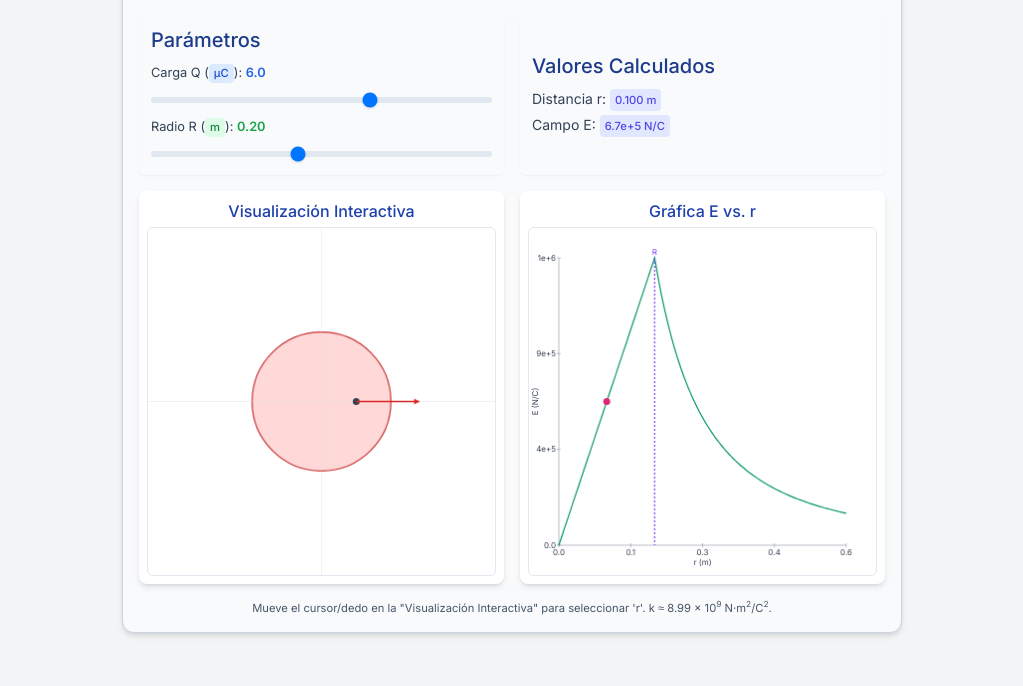
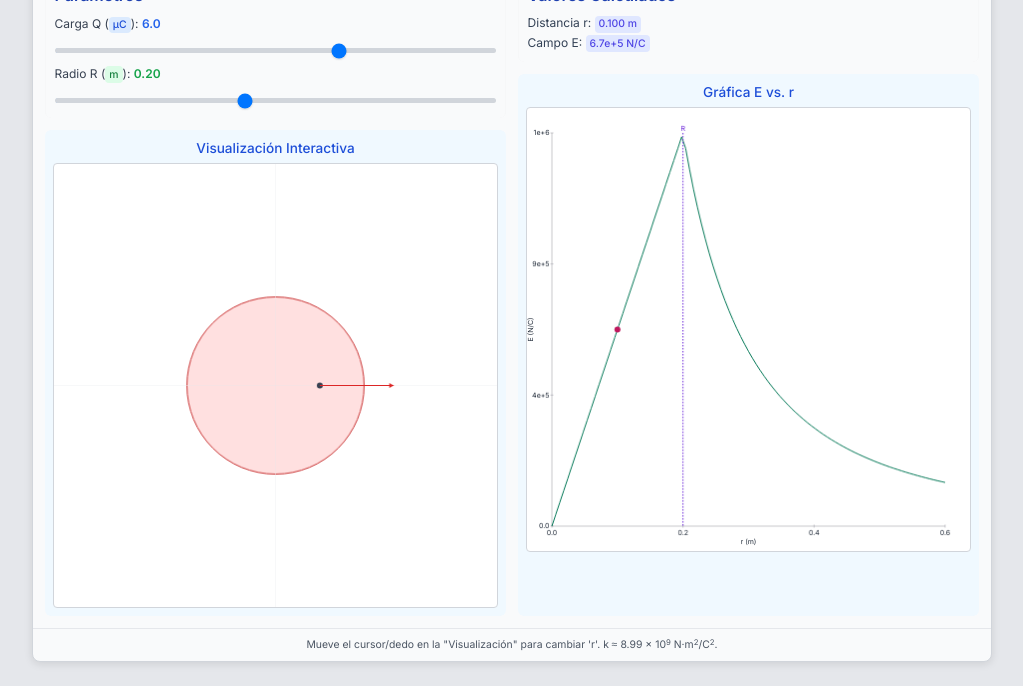
Before and after one commit to aulaquest/simulador-esfera-cargada, a plain HTML site: page index.html in a window 1280 px wide. Shown: the part 114-800 px from the top of the page, without its empty margins (128-1151 px from the left). Drawn offline with nearby package versions, Linux system fonts and the light colour scheme.

Commit message:
Update index.html

```diff
--- a/index.html
+++ b/index.html
@@ -10,164 +10,191 @@
     <script src="https://cdn.tailwindcss.com"></script>
 
     <style>
-        body { /* Aplicar la fuente al body para que todo lo herede */
+        body {
             font-family: 'Inter', sans-serif;
             overscroll-behavior: none;
-            background-color: #f3f4f6; /* Un fondo para la página entera si el wrapper no la cubre */
-            margin: 0; /* Asegurar que no haya márgenes por defecto en el body */
-            padding: 1em 0; /* Un poco de padding vertical para la página */
+            background-color: #e5e7eb; /* Fondo gris más claro para la página */
+            margin: 0;
+            padding: 0.5em; /* Padding mínimo para la página */
+            display: flex;
+            justify-content: center;
+            align-items: flex-start; /* Alinear al inicio para que el scroll no sea necesario si el contenido es alto */
+            min-height: 100vh;
         }
-        .electrostática-simulator-snippet-wrapper {
-            /* font-family ya heredado del body */
-            margin: 1em auto;
-            max-width: 780px;
-            border: 1px solid #cbd5e1;
-            border-radius: 0.75rem;
-            background-color: #f8fafc;
-            box-shadow: 0 4px 6px -1px rgb(0 0 0 / 0.1), 0 2px 4px -2px rgb(0 0 0 / 0.1);
+        .simulator-container-main {
+            width: 100%;
+            max-width: 960px; /* Ancho máximo para PC, puede ajustarse */
+            margin: 0.5em auto;
+            border: 1px solid #d1d5db;
+            border-radius: 0.5rem;
+            background-color: #f9fafb;
+            box-shadow: 0 2px 8px rgba(0,0,0,0.1);
             overflow: hidden;
         }
 
-        /* --- ESTILOS ESPECÍFICOS PARA ENCABEZADOS --- */
-        .electrostática-simulator-snippet-wrapper h1 {
-            color: #1e3a8a;
-            font-size: 1.25rem;
+        /* Estilos para encabezados dentro del simulador */
+        .simulator-container-main h1 {
+            color: #1e3a8a; /* Azul oscuro */
+            font-size: 1.1rem; /* Reducido */
             font-weight: 600;
             text-align: center;
+            padding: 0.6rem 0.5rem; /* Padding reducido */
+            border-bottom: 1px solid #e5e7eb;
+            background-color: #f3f4f6; /* Fondo ligero para la cabecera */
         }
-        .electrostática-simulator-snippet-wrapper h2 {
-            color: #1e3a8a;
-            font-size: 1.125rem;
-            font-weight: 500;
+        .simulator-container-main h2 { /* Para títulos de sección como Parámetros, Valores, etc. */
+            color: #1e40af; /* Azul un poco más claro */
+            font-size: 0.9rem; /* Reducido */
+            font-weight: 600;
+            margin-bottom: 0.4rem; /* Espacio reducido */
         }
-        .electrostática-simulator-snippet-wrapper h3 {
-            color: #1e40af;
-            font-size: 0.875rem;
+         .simulator-container-main h3 { /* Para títulos de los canvas */
+            color: #1d4ed8;
+            font-size: 0.8rem;
             font-weight: 500;
             text-align: center;
+            margin-bottom: 0.3rem;
         }
 
+
         @media (min-width: 640px) { /* sm */
-            .electrostática-simulator-snippet-wrapper h1 { font-size: 1.5rem; }
-            .electrostática-simulator-snippet-wrapper h2 { font-size: 1.25rem; }
-            .electrostática-simulator-snippet-wrapper h3 { font-size: 1rem; }
+            .simulator-container-main h1 { font-size: 1.25rem; padding: 0.75rem 0.5rem; }
+            .simulator-container-main h2 { font-size: 1rem; margin-bottom: 0.5rem; }
+            .simulator-container-main h3 { font-size: 0.85rem; }
         }
-        @media (min-width: 768px) { /* md */
-            .electrostática-simulator-snippet-wrapper h1 { font-size: 1.875rem; }
+        @media (min-width: 1024px) { /* lg, para el layout de 2 columnas principal */
+             .simulator-container-main h1 { font-size: 1.4rem; }
         }
-        /* --- FIN DE ESTILOS ESPECÍFICOS PARA ENCABEZADOS --- */
 
-        .electrostática-simulator-snippet-wrapper input[type="range"]::-webkit-slider-runnable-track {
-            height: 6px;
-            background: #e2e8f0;
+
+        .simulator-container-main input[type="range"]::-webkit-slider-runnable-track {
+            height: 5px;
+            background: #d1d5db;
             border-radius: 9999px;
         }
-        .electrostática-simulator-snippet-wrapper input[type="range"]::-moz-range-track {
-            height: 6px;
-            background: #e2e8f0;
+        .simulator-container-main input[type="range"]::-moz-range-track {
+            height: 5px;
+            background: #d1d5db;
             border-radius: 9999px;
         }
-        .electrostática-simulator-snippet-wrapper input[type="range"]::-webkit-slider-thumb {
+        .simulator-container-main input[type="range"]::-webkit-slider-thumb {
             -webkit-appearance: none;
             appearance: none;
-            width: 16px;
-            height: 16px;
-            background: #2563eb;
+            width: 14px;
+            height: 14px;
+            background: #1d4ed8; /* Azul principal */
             border-radius: 50%;
             cursor: pointer;
-            margin-top: -5px;
-            border: 2px solid white;
-            box-shadow: 0 1px 2px rgba(0,0,0,0.1);
+            margin-top: -4.5px;
+            border: 1.5px solid white;
+            box-shadow: 0 1px 1.5px rgba(0,0,0,0.1);
         }
-        .electrostática-simulator-snippet-wrapper input[type="range"]::-moz-range-thumb {
-            width: 16px;
-            height: 16px;
-            background: #2563eb;
+        .simulator-container-main input[type="range"]::-moz-range-thumb {
+            width: 14px;
+            height: 14px;
+            background: #1d4ed8;
             border-radius: 50%;
             cursor: pointer;
-            border: 2px solid white;
-            box-shadow: 0 1px 2px rgba(0,0,0,0.1);
+            border: 1.5px solid white;
+            box-shadow: 0 1px 1.5px rgba(0,0,0,0.1);
         }
-        .electrostática-simulator-snippet-wrapper canvas {
-            border: 1px solid #e2e8f0;
+        .simulator-container-main canvas {
+            border: 1px solid #d1d5db;
             touch-action: none;
-            background-color: #fff;
+            background-color: #ffffff;
             width: 100%;
             aspect-ratio: 1 / 1;
-            border-radius: 0.375rem;
+            border-radius: 0.25rem;
         }
-        .electrostática-simulator-snippet-wrapper .value-badge {
+        .simulator-container-main .value-badge {
             display: inline-block;
-            padding: 1px 5px;
+            padding: 0.5px 4px;
             border-radius: 0.25rem;
             font-weight: 500;
-            font-size: 0.7rem;
+            font-size: 0.65rem; /* Muy pequeño */
         }
-        .electrostática-simulator-snippet-wrapper .info-text {
-            font-size: 0.7rem;
-            color: #475569;
+        .simulator-container-main .info-text { /* Para el footer */
+            font-size: 0.65rem;
+            color: #4b5563;
+            padding: 0.5rem;
+            text-align: center;
+            border-top: 1px solid #e5e7eb;
         }
-        .electrostática-simulator-snippet-wrapper label {
-            font-size: 0.8rem;
-            margin-bottom: 0.125rem;
+        .simulator-container-main label {
+            font-size: 0.75rem; /* Pequeño */
+            margin-bottom: 0.1rem;
+            color: #374151;
+        }
+        .simulator-container-main .parameter-block, .simulator-container-main .results-block {
+            background-color: #f9fafb; /* Ligeramente diferente al fondo del canvas */
+            padding: 0.6rem; /* Padding reducido */
+            border-radius: 0.375rem;
+            box-shadow: inset 0 1px 2px rgba(0,0,0,0.05);
+        }
+        .simulator-container-main .canvas-block {
+             padding: 0.5rem;
+             background-color: #f0f9ff; /* un azul muy claro para el fondo del canvas */
+             border-radius: 0.375rem;
         }
     </style>
 </head>
 <body>
 
-    <div class="electrostática-simulator-snippet-wrapper">
-        <header class="bg-slate-100 p-3 sm:p-4 border-b border-slate-300">
+    <div class="simulator-container-main">
+        <header>
             <h1>Simulador de Campo Eléctrico</h1>
         </header>
 
-        <div class="p-3 sm:p-4">
-            <div class="mb-3 sm:mb-4 grid grid-cols-1 sm:grid-cols-2 gap-3 sm:gap-4">
-                <div class="bg-slate-50 p-2 sm:p-3 rounded-md shadow-sm">
-                    <h2 class="mb-2 text-center sm:text-left">Parámetros</h2>
-                    <div class="mb-2">
-                        <label for="chargeQSim" class="block text-slate-700">
+        <div class="p-2 sm:p-3 lg:grid lg:grid-cols-2 lg:gap-3">
+
+            <div class="flex flex-col gap-2 sm:gap-3">
+                <div class="parameter-block">
+                    <h2>Parámetros</h2>
+                    <div class="mb-1.5">
+                        <label for="chargeQSim" class="block">
                             Carga Q (<span class="value-badge bg-blue-100 text-blue-700" id="chargeQLabelSim">&micro;C</span>):
-                            <span id="chargeQValueSim" class="font-semibold text-blue-600"></span>
+                            <span id="chargeQValueSim" class="font-semibold text-blue-600 text-xs"></span>
                         </label>
-                        <input type="range" id="chargeQSim" min="-20" max="20" value="6" step="0.1" class="w-full cursor-pointer mt-1">
+                        <input type="range" id="chargeQSim" min="-20" max="20" value="6" step="0.1" class="w-full cursor-pointer mt-0.5">
                     </div>
                     <div>
-                        <label for="radiusRSim" class="block text-slate-700">
+                        <label for="radiusRSim" class="block">
                             Radio R (<span class="value-badge bg-green-100 text-green-700">m</span>):
-                            <span id="radiusRValueSim" class="font-semibold text-green-600"></span>
+                            <span id="radiusRValueSim" class="font-semibold text-green-600 text-xs"></span>
                         </label>
-                        <input type="range" id="radiusRSim" min="0.05" max="0.4" value="0.2" step="0.01" class="w-full cursor-pointer mt-1">
+                        <input type="range" id="radiusRSim" min="0.05" max="0.4" value="0.2" step="0.01" class="w-full cursor-pointer mt-0.5">
                     </div>
                 </div>
 
-                <div class="bg-slate-50 p-2 sm:p-3 rounded-md shadow-sm flex flex-col justify-center">
-                    <h2 class="mb-2 text-center sm:text-left">Valores Calculados</h2>
-                    <p class="text-xs sm:text-sm text-slate-700 mb-1">
+                <div class="canvas-block flex-grow">
+                    <h3>Visualización Interactiva</h3>
+                    <canvas id="simulationCanvasSim"></canvas>
+                </div>
+            </div>
+
+            <div class="flex flex-col gap-2 sm:gap-3 mt-2 lg:mt-0">
+                <div class="results-block">
+                    <h2>Valores Calculados</h2>
+                    <p class="text-xs text-slate-700 mb-0.5">
                         Distancia r:
                         <span id="distanceRDisplaySim" class="font-semibold text-indigo-600 value-badge bg-indigo-100">0.000 m</span>
                     </p>
-                    <p class="text-xs sm:text-sm text-slate-700">
+                    <p class="text-xs text-slate-700">
                         Campo E:
                         <span id="electricFieldEDisplaySim" class="font-semibold text-indigo-600 value-badge bg-indigo-100">0.00 N/C</span>
                     </p>
                 </div>
-            </div>
 
-            <div class="grid grid-cols-1 md:grid-cols-2 gap-3 sm:gap-4">
-                <div class="bg-white p-2 rounded-lg shadow-md">
-                    <h3 class="mb-1">Visualización Interactiva</h3>
-                    <canvas id="simulationCanvasSim"></canvas>
-                </div>
-                <div class="bg-white p-2 rounded-lg shadow-md">
-                    <h3 class="mb-1">Gráfica E vs. r</h3>
+                <div class="canvas-block flex-grow">
+                    <h3>Gráfica E vs. r</h3>
                     <canvas id="graphCanvasSim"></canvas>
                 </div>
             </div>
+        </div>
 
-            <footer class="mt-3 sm:mt-4 text-center info-text">
-                <p>Mueve el cursor/dedo en la "Visualización Interactiva" para seleccionar 'r'. k &approx; 8.99 &times; 10<sup>9</sup> N&middot;m<sup>2</sup>/C<sup>2</sup>.</p>
-            </footer>
-        </div>
+        <footer class="info-text">
+            <p>Mueve el cursor/dedo en la "Visualización" para cambiar 'r'. k &approx; 8.99 &times; 10<sup>9</sup> N&middot;m<sup>2</sup>/C<sup>2</sup>.</p>
+        </footer>
     </div>
 
     <script>
@@ -176,7 +203,6 @@
         const graphCanvasEl = document.getElementById('graphCanvasSim');
 
         if (!simCanvasEl || !graphCanvasEl) {
-            // console.warn('Simulador Electrostático: Elementos canvas no encontrados.');
             return;
         }
 
@@ -199,18 +225,18 @@
 
         const MAX_VISUAL_RANGE_M = 0.5;
         const GRAPH_MAX_R_M = 0.6;
-        const GRAPH_PADDING = 30;
-        const GRAPH_AXIS_FONT_SIZE = 8;
+        const GRAPH_PADDING = 25; // Aún más reducido
+        const GRAPH_AXIS_FONT_SIZE = 7; // Muy pequeño
 
         function formatScientific(num, precision = 1) {
             if (num === 0) return "0.0";
             if ((Math.abs(num) < 1e-1 && num !== 0) || Math.abs(num) >= 1e3) {
                 return num.toExponential(precision);
             }
-            return num.toFixed(precision + 1);
+            return num.toFixed(precision + (Math.abs(num) < 1 ? 1:0) ); // Más precisión para números pequeños no exponenciales
         }
 
-        function drawArrow(ctx, fromX, fromY, toX, toY, color = 'black', lineWidth = 1.5, arrowHeadSize = 6) {
+        function drawArrow(ctx, fromX, fromY, toX, toY, color = 'black', lineWidth = 1.2, arrowHeadSize = 5) {
             const dx = toX - fromX;
             const dy = toY - fromY;
             if (Math.abs(dx) < 0.1 && Math.abs(dy) < 0.1) return;
@@ -256,14 +282,14 @@
 
             simCtx.beginPath();
             simCtx.arc(simCenterX, simCenterY, radiusR_m * simScale, 0, 2 * Math.PI);
-            simCtx.fillStyle = chargeQ_C > 0 ? 'rgba(255, 100, 100, 0.25)' : (chargeQ_C < 0 ? 'rgba(100, 100, 255, 0.25)' : 'rgba(128,128,128,0.25)');
+            simCtx.fillStyle = chargeQ_C > 0 ? 'rgba(255, 100, 100, 0.2)' : (chargeQ_C < 0 ? 'rgba(100, 100, 255, 0.2)' : 'rgba(128,128,128,0.2)');
             simCtx.fill();
             simCtx.strokeStyle = chargeQ_C > 0 ? 'rgb(200, 50, 50)' : (chargeQ_C < 0 ? 'rgb(50, 50, 200)' : 'rgb(100,100,100)');
-            simCtx.lineWidth = 1.2;
+            simCtx.lineWidth = 1;
             simCtx.stroke();
 
-            simCtx.strokeStyle = '#ddd';
-            simCtx.lineWidth = 0.4;
+            simCtx.strokeStyle = '#e5e7eb';
+            simCtx.lineWidth = 0.3;
             simCtx.beginPath();
             simCtx.moveTo(0, simCenterY); simCtx.lineTo(simCanvasEl.width, simCenterY);
             simCtx.moveTo(simCenterX, 0); simCtx.lineTo(simCenterX, simCanvasEl.height);
@@ -280,14 +306,14 @@
                 const E = calculateElectricField(chargeQ_C, radiusR_m, testPointR_m);
 
                 simCtx.beginPath();
-                simCtx.arc(mousePosSim.x, mousePosSim.y, 3.5, 0, 2 * Math.PI);
+                simCtx.arc(mousePosSim.x, mousePosSim.y, 3, 0, 2 * Math.PI);
                 simCtx.fillStyle = 'rgb(55,65,81)';
                 simCtx.fill();
 
                 if (Math.abs(E) > 1e-3 && dist_pixels_from_center > 1e-3) {
-                    let arrowLengthScaleFactor = 0.015 * simScale;
+                    let arrowLengthScaleFactor = 0.012 * simScale;
                     let arrowLengthPixels = Math.abs(E) * arrowLengthScaleFactor;
-                    arrowLengthPixels = Math.max(7, Math.min(arrowLengthPixels, simCanvasEl.width / 5.5));
+                    arrowLengthPixels = Math.max(6, Math.min(arrowLengthPixels, simCanvasEl.width / 6));
 
                     const unitVecX = dist_pixels_from_center === 0 ? 0 : dx_mouse_center / dist_pixels_from_center;
                     const unitVecY = dist_pixels_from_center === 0 ? 0 : dy_mouse_center / dist_pixels_from_center;
@@ -307,7 +333,7 @@
             if (!graphCtx || graphCanvasEl.width === 0 || graphCanvasEl.height === 0) return;
             graphCtx.clearRect(0, 0, graphCanvasEl.width, graphCanvasEl.height);
 
-            const N_POINTS_GRAPH = 120;
+            const N_POINTS_GRAPH = 100;
             const r_step = GRAPH_MAX_R_M / N_POINTS_GRAPH;
 
             let max_E_abs_val = Math.abs(calculateElectricField(chargeQ_C, radiusR_m, radiusR_m));
@@ -319,8 +345,8 @@
             const graphHeight = graphCanvasEl.height - 2 * GRAPH_PADDING;
             if (graphWidth <= 0 || graphHeight <= 0) return;
 
-            graphCtx.strokeStyle = '#9ca3af';
-            graphCtx.lineWidth = 0.7;
+            graphCtx.strokeStyle = '#a1a1aa';
+            graphCtx.lineWidth = 0.6;
             graphCtx.font = `${GRAPH_AXIS_FONT_SIZE}px Inter`;
 
             graphCtx.beginPath();
@@ -329,27 +355,27 @@
             graphCtx.lineTo(graphCanvasEl.width - GRAPH_PADDING, graphCanvasEl.height - GRAPH_PADDING);
             graphCtx.stroke();
 
-            graphCtx.fillStyle = '#374151';
+            graphCtx.fillStyle = '#1f2937';
             graphCtx.textAlign = 'center';
-            graphCtx.fillText('r (m)', GRAPH_PADDING + graphWidth / 2, graphCanvasEl.height - GRAPH_PADDING / 3);
+            graphCtx.fillText('r (m)', GRAPH_PADDING + graphWidth / 2, graphCanvasEl.height - GRAPH_PADDING / 3.5);
             graphCtx.save();
-            graphCtx.translate(GRAPH_PADDING / 3.5, GRAPH_PADDING + graphHeight / 2);
+            graphCtx.translate(GRAPH_PADDING / 4, GRAPH_PADDING + graphHeight / 2);
             graphCtx.rotate(-Math.PI / 2);
             graphCtx.fillText('E (N/C)', 0, 0);
             graphCtx.restore();
 
-            const numTicksR = Math.max(2, Math.min(4, Math.floor(graphWidth / 40)));
+            const numTicksR = Math.max(2, Math.min(3, Math.floor(graphWidth / 35)));
             for (let i = 0; i <= numTicksR; i++) {
                 const r_val = (GRAPH_MAX_R_M / numTicksR) * i;
                 const x = GRAPH_PADDING + (r_val / GRAPH_MAX_R_M) * graphWidth;
                 graphCtx.beginPath();
-                graphCtx.moveTo(x, graphCanvasEl.height - GRAPH_PADDING - 2);
-                graphCtx.lineTo(x, graphCanvasEl.height - GRAPH_PADDING + 2);
+                graphCtx.moveTo(x, graphCanvasEl.height - GRAPH_PADDING - 1.5);
+                graphCtx.lineTo(x, graphCanvasEl.height - GRAPH_PADDING + 1.5);
                 graphCtx.stroke();
-                graphCtx.fillText(r_val.toFixed(1), x, graphCanvasEl.height - GRAPH_PADDING + GRAPH_AXIS_FONT_SIZE + 2);
+                graphCtx.fillText(r_val.toFixed(1), x, graphCanvasEl.height - GRAPH_PADDING + GRAPH_AXIS_FONT_SIZE + 1.5);
             }
 
-            const numTicksE = Math.max(2, Math.min(3, Math.floor(graphHeight / 30)));
+            const numTicksE = Math.max(2, Math.min(3, Math.floor(graphHeight / 25)));
             graphCtx.textAlign = 'right';
             for (let i = 0; i <= numTicksE; i++) {
                 let e_val_plot;
@@ -363,16 +389,16 @@
                 else y = GRAPH_PADDING - (e_val_plot / max_E_abs_val) * graphHeight;
 
                 graphCtx.beginPath();
-                graphCtx.moveTo(GRAPH_PADDING - 2, y);
-                graphCtx.lineTo(GRAPH_PADDING + 2, y);
+                graphCtx.moveTo(GRAPH_PADDING - 1.5, y);
+                graphCtx.lineTo(GRAPH_PADDING + 1.5, y);
                 graphCtx.stroke();
-                graphCtx.fillText(formatScientific(e_val_plot,0), GRAPH_PADDING - 3, y + (GRAPH_AXIS_FONT_SIZE/3));
+                graphCtx.fillText(formatScientific(e_val_plot,0), GRAPH_PADDING - 2.5, y + (GRAPH_AXIS_FONT_SIZE/3));
             }
             graphCtx.textAlign = 'center';
 
             graphCtx.beginPath();
-            graphCtx.strokeStyle = '#059669';
-            graphCtx.lineWidth = 1.2;
+            graphCtx.strokeStyle = '#047857';
+            graphCtx.lineWidth = 1;
 
             for (let i = 0; i <= N_POINTS_GRAPH; i++) {
                 const r_plot = i * r_step;
@@ -390,14 +416,14 @@
             if (radiusR_m <= GRAPH_MAX_R_M) {
                 const r_sphere_x = GRAPH_PADDING + (radiusR_m / GRAPH_MAX_R_M) * graphWidth;
                 graphCtx.beginPath();
-                graphCtx.setLineDash([2, 2]);
-                graphCtx.strokeStyle = '#7c3aed';
+                graphCtx.setLineDash([1.5, 1.5]);
+                graphCtx.strokeStyle = '#6d28d9';
                 graphCtx.moveTo(r_sphere_x, GRAPH_PADDING);
                 graphCtx.lineTo(r_sphere_x, graphCanvasEl.height - GRAPH_PADDING);
                 graphCtx.stroke();
                 graphCtx.setLineDash([]);
-                graphCtx.fillStyle = '#7c3aed';
-                graphCtx.fillText('R', r_sphere_x, GRAPH_PADDING - 3);
+                graphCtx.fillStyle = '#6d28d9';
+                graphCtx.fillText('R', r_sphere_x, GRAPH_PADDING - 2.5);
             }
 
             if (mousePosSim.active && testPointR_m <= GRAPH_MAX_R_M) {
@@ -408,8 +434,8 @@
                 else if (chargeQ_C > 0) current_e_y = (graphCanvasEl.height - GRAPH_PADDING) - (E_current / max_E_abs_val) * graphHeight;
                 else current_e_y = GRAPH_PADDING - (E_current / max_E_abs_val) * graphHeight;
                 graphCtx.beginPath();
-                graphCtx.arc(current_r_x, current_e_y, 3.5, 0, 2 * Math.PI);
-                graphCtx.fillStyle = '#db2777';
+                graphCtx.arc(current_r_x, current_e_y, 3, 0, 2 * Math.PI);
+                graphCtx.fillStyle = '#be185d';
                 graphCtx.fill();
             }
         }
@@ -504,7 +530,6 @@
 
         function initializeSimulator() {
             if (!chargeQSlider || !radiusRSlider) {
-                // console.warn('Simulador Electrostático: Sliders no encontrados.');
             } else {
                 chargeQ_C = parseFloat(chargeQSlider.value) * 1e-6;
                 radiusR_m = parseFloat(radiusRSlider.value);
@@ -513,7 +538,6 @@
             resizeCanvases();
         }
 
-        // Asegurar que el script se ejecuta después de que el DOM esté listo
         if (document.readyState === "complete" || (document.readyState !== "loading" && !document.documentElement.doScroll)) {
           initializeSimulator();
         } else {
```
